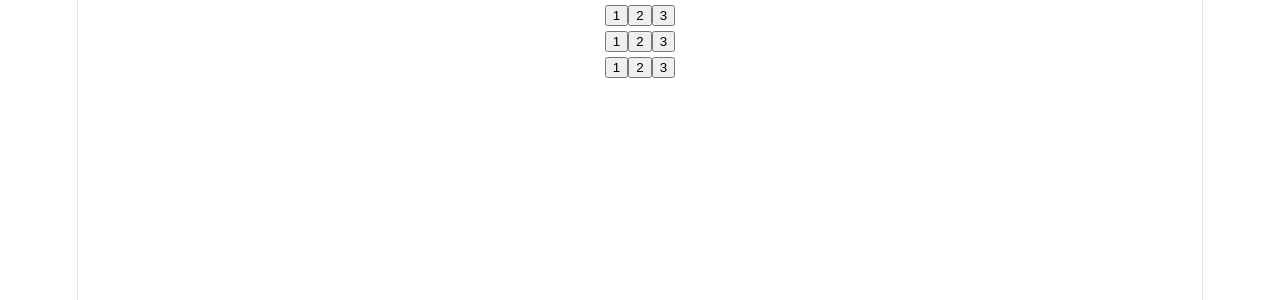
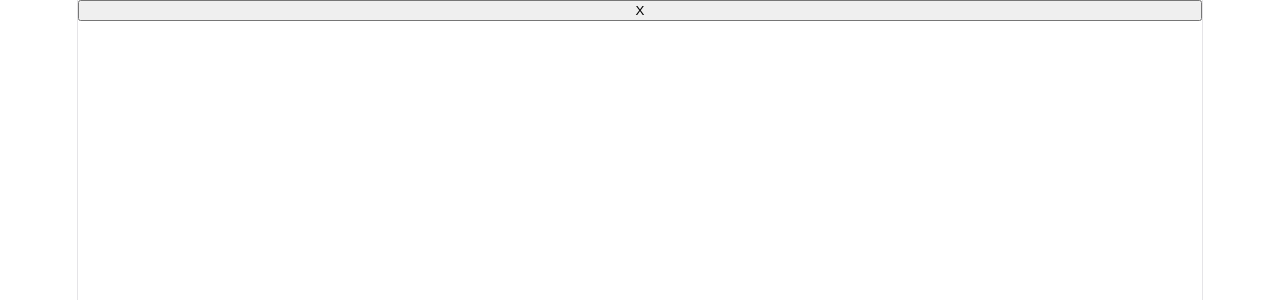
Before and after one commit to lcmortech/pbl-react, a React (Vite) app in the folder react-tictactoe/: page / in a window 1280 px wide. Shown: the top 300 px of the page. Built offline with nearby package versions, Linux system fonts and the light colour scheme.

Commit message:
added square component

```diff
--- a/react-tictactoe/src/App.jsx
+++ b/react-tictactoe/src/App.jsx
@@ -1,6 +1,13 @@
 import { useState } from "react";
 
-export default function Board() {
+export default function Square(){
+    return <button className="square">X</button>
+}
+
+
+
+
+function Board() {
   return (
     <>
     <div className="board-row">
```
